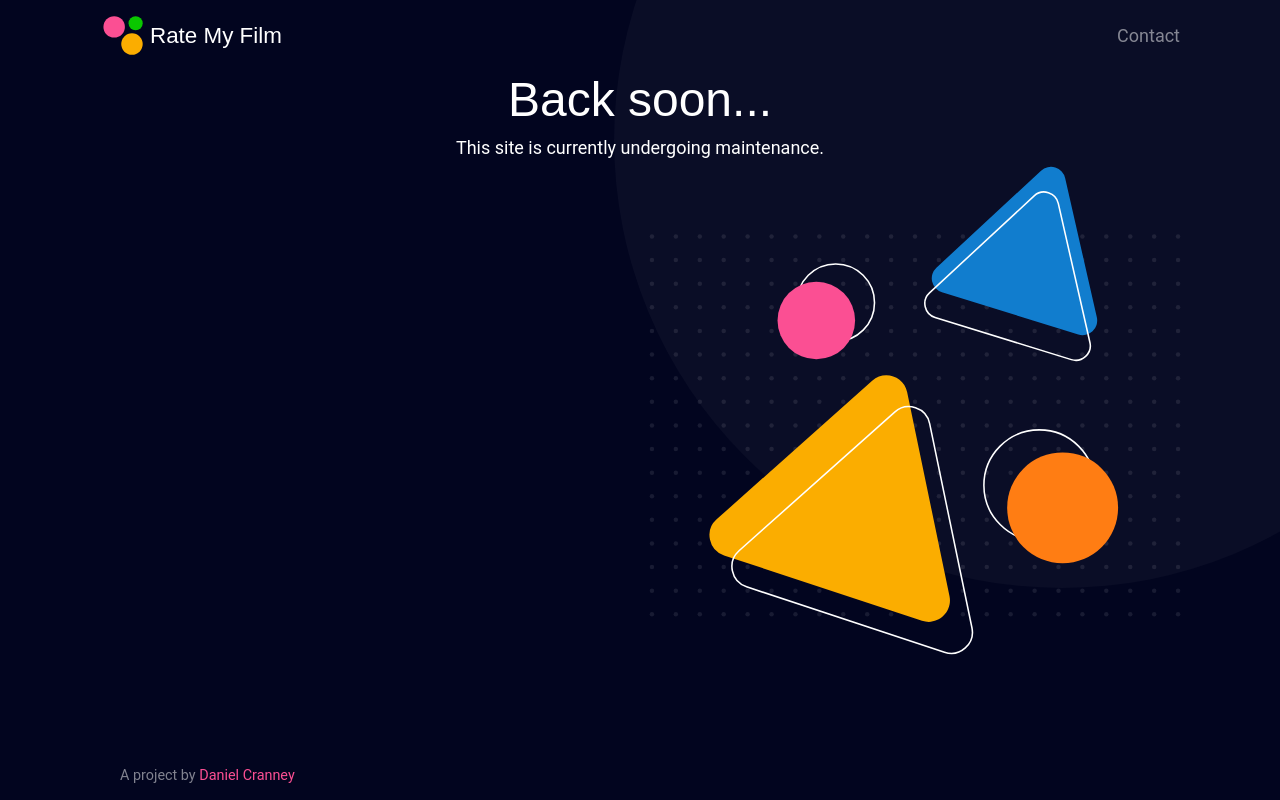
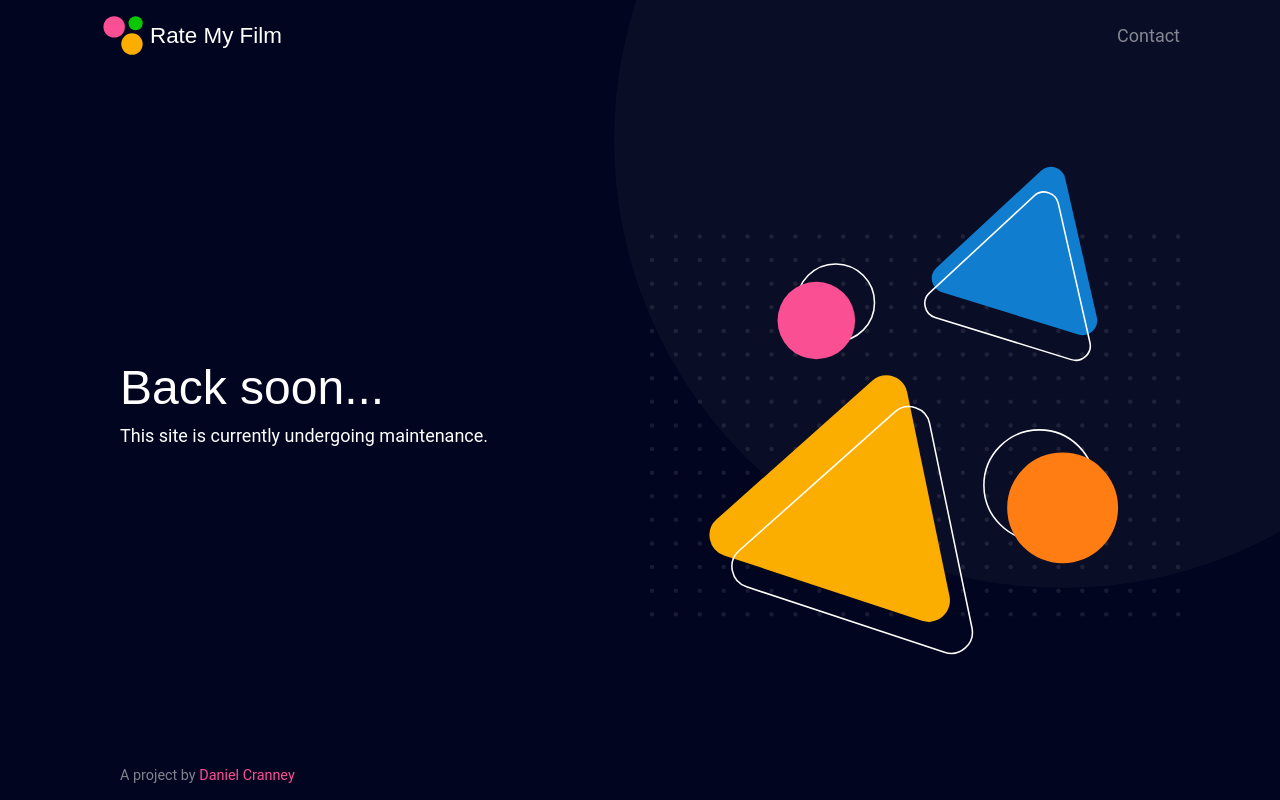
Before and after one commit to danielcranney/rate-my-film, a React (Create React App) app: page / in a window 1280 px wide. Built offline with nearby package versions, Linux system fonts and the light colour scheme; a web font is replaced by a local one.

Commit message:
Update App.js

```diff
--- a/src/App.js
+++ b/src/App.js
@@ -20,7 +20,8 @@ const App = () => {
       <Route path="/about" component={About} />
    </Switch> */}
 
-   <main className="main-wrapper flex-column landing-bg">
+   <main className="main-wrapper main-wrapper flex-column justify-content-center align-items-start landing-bg">
+
    <h1>Back soon...</h1>
      <p>This site is currently undergoing maintenance.</p>
    </main>
```
